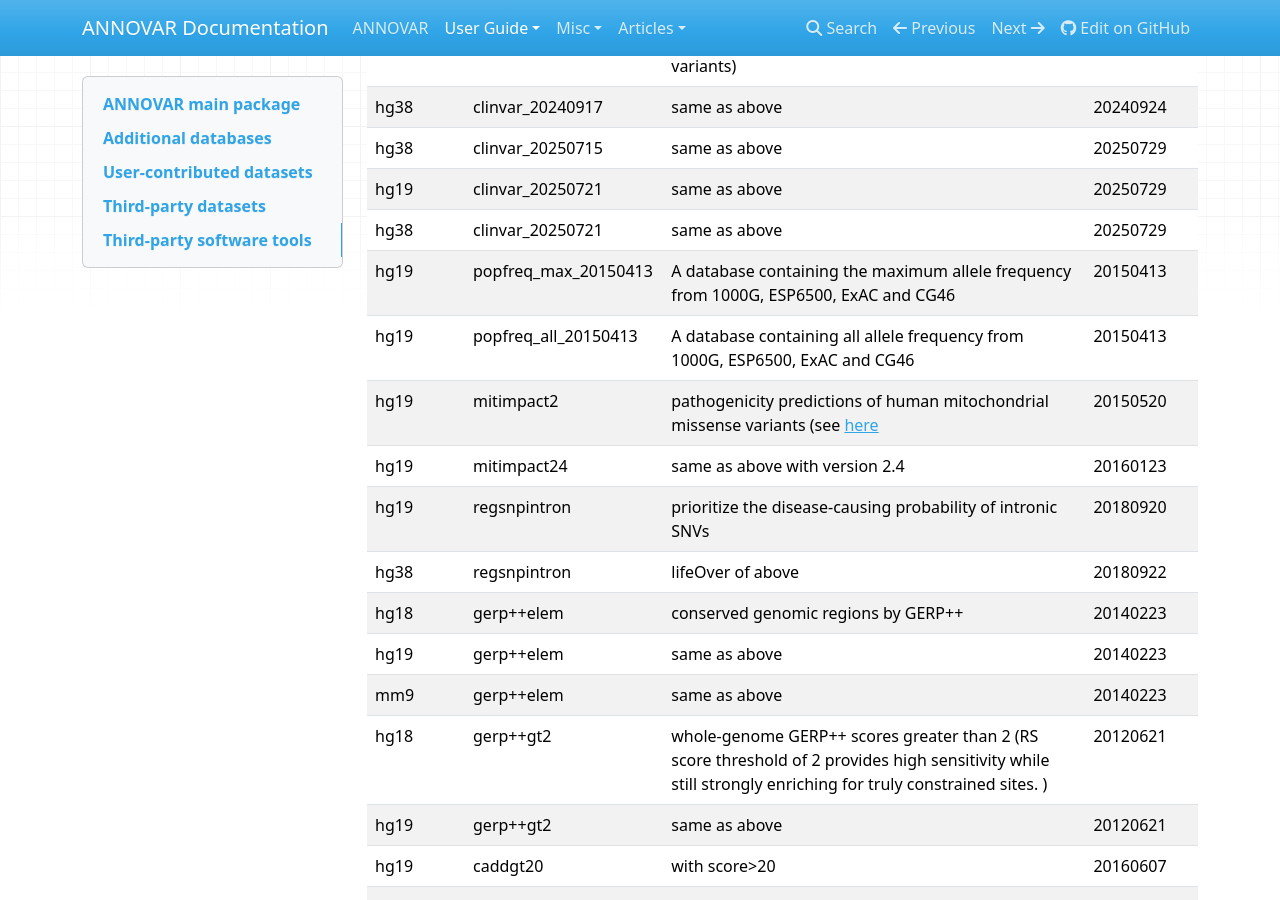
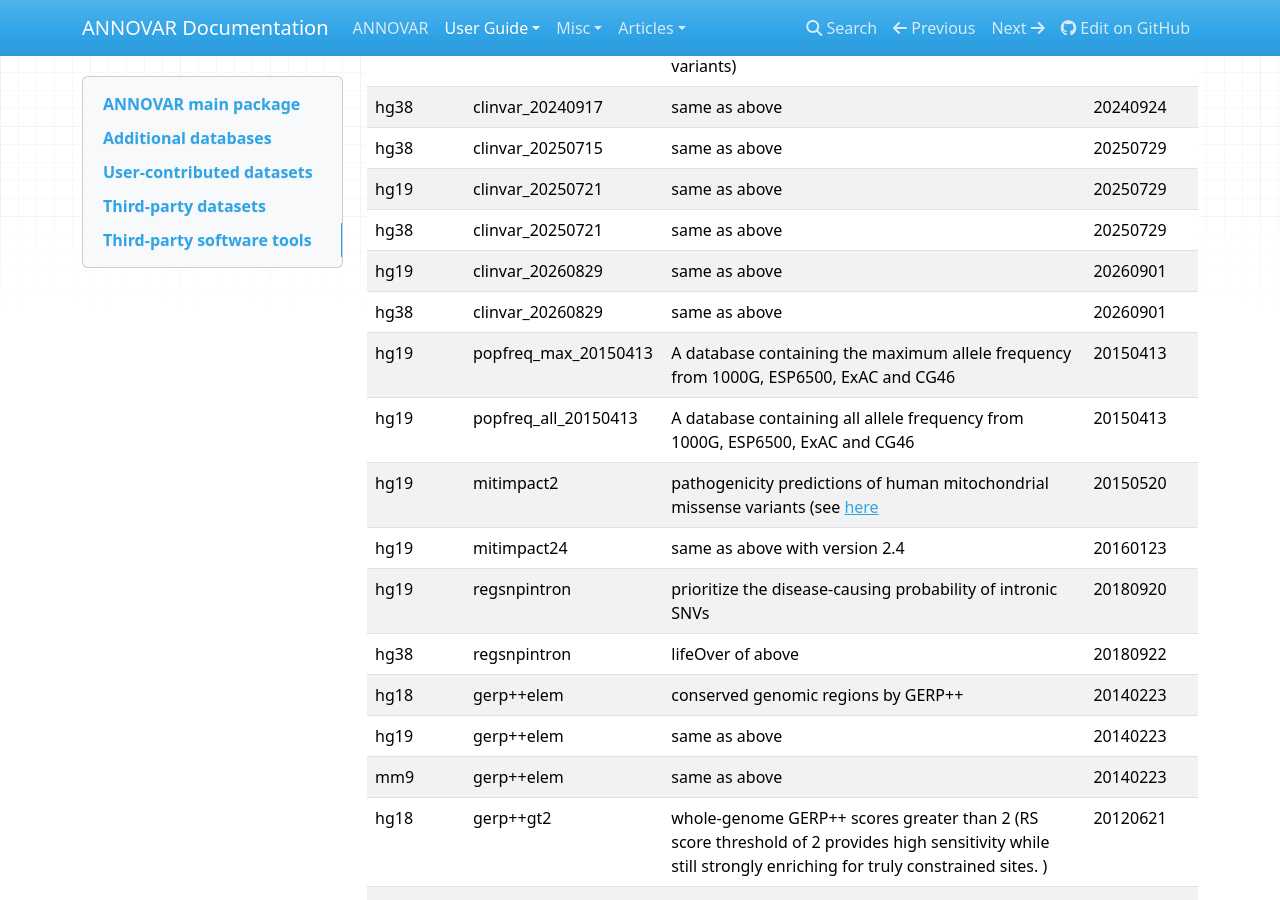
Before and after one commit to WGLab/doc-ANNOVAR, an MkDocs documentation site: the page built from docs/user-guide/download.md, in a window 1280 px wide and 900 px high, scrolled down 13447 px. Built offline with MkDocs 1.6.1, drawn with Linux system fonts in a browser that asks for light colours; nearby versions of some CDN libraries; comment, search, counter and statistics services are not loaded.

Commit message:
Add new clinvar entries for hg19 and hg38

```diff
--- a/docs/user-guide/download.md
+++ b/docs/user-guide/download.md
@@ -259,6 +259,8 @@ NOTE: several whole-genome databases (cadd, cadd13, fathmm, dann, eigen, gerp++,
 | hg38 | clinvar_20250715 |  same as above | 20250729 |
 | hg19 | clinvar_20250721 |  same as above | 20250729 |
 | hg38 | clinvar_20250721 |  same as above | 20250729 |
+| hg19 | clinvar_20260829 | same as above | 20260901 |
+| hg38 | clinvar_20260829 | same as above | 20260901 |
 | hg19 | popfreq_max_20150413 |  A database containing the maximum allele frequency from 1000G, ESP6500, ExAC and CG46 | 20150413 |
 | hg19 | popfreq_all_20150413 |  A database containing all allele frequency from 1000G, ESP6500, ExAC and CG46  | 20150413 |
 | hg19 | mitimpact2 | pathogenicity predictions of human mitochondrial missense variants (see [here](http://www.ncbi.nlm.nih.gov/m/pubmed/25516408/)  | 20150520 |
```
